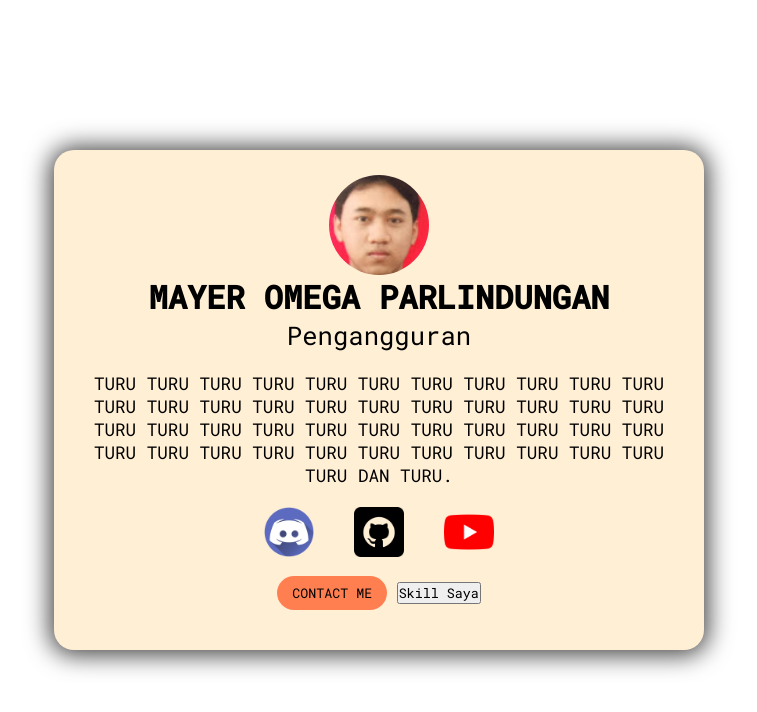
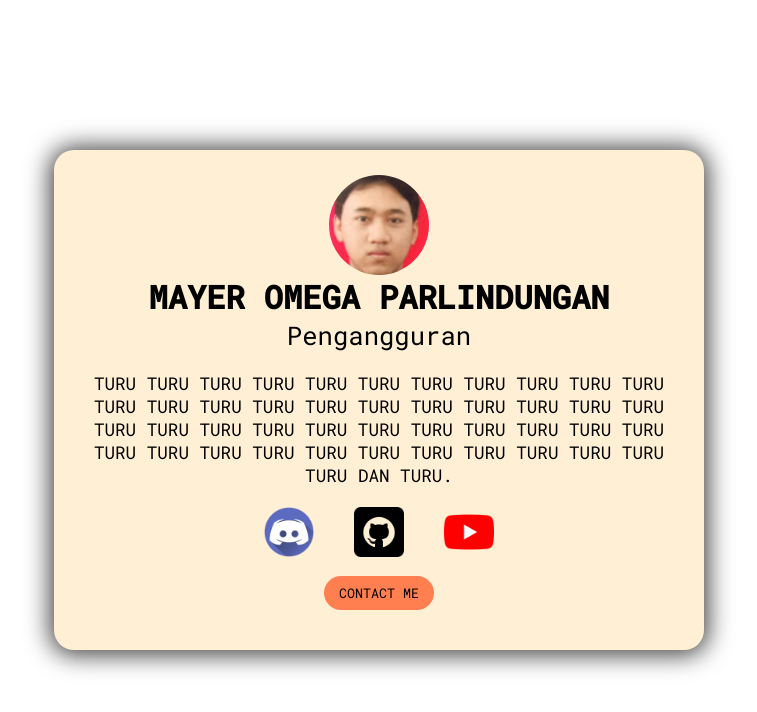
Before and after one commit to Exmayer/exmayer.github.io, a plain HTML site: page index.html in a window 1280 px wide. Shown: the whole page, without its empty margins (261-1018 px from the left). Drawn offline with Linux system fonts and the light colour scheme.

Commit message:
Update index.html

```diff
--- a/index.html
+++ b/index.html
@@ -44,7 +44,6 @@
         </div>
         <div>
             <button class="kontak" onclick="hubungi()">CONTACT ME</button>
-            <button class="skill">Skill Saya</button>
         </div>
       </div>
     </div>
```
